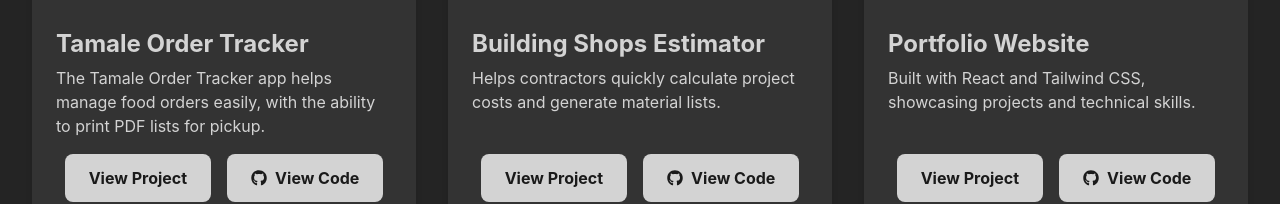
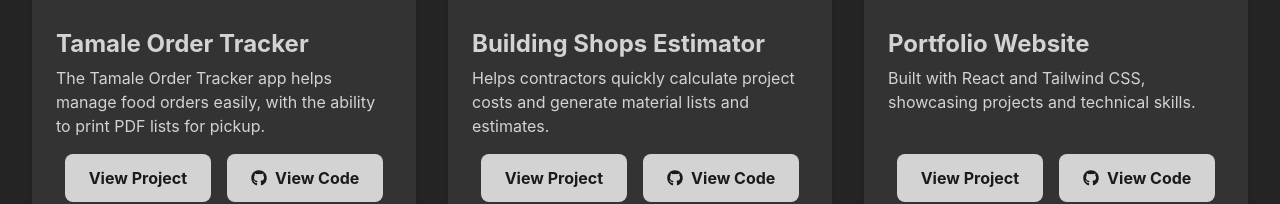
Before and after one commit to Marysgithub321/my-portfolio, a React (Vite) app: page /projects in a window 1280 px wide. Shown: the part 594-798 px from the top of the page. Built offline with nearby package versions, Linux system fonts and the light colour scheme; a web font is replaced by a local one.

Commit message:
changed wording on a project card

```diff
--- a/src/pages/Projects.jsx
+++ b/src/pages/Projects.jsx
@@ -70,7 +70,7 @@ const projectData = [
   {
     title: "Building Shops Estimator",
     description:
-      "Helps contractors quickly calculate project costs and generate material lists.",
+      "Helps contractors quickly calculate project costs and generate material lists and estimates.",
     image: shopLogo,
     projectLink: "https://solid-structure.vercel.app/",
     codeLink: "https://github.com/Marysgithub321/SolidStructure",
```
